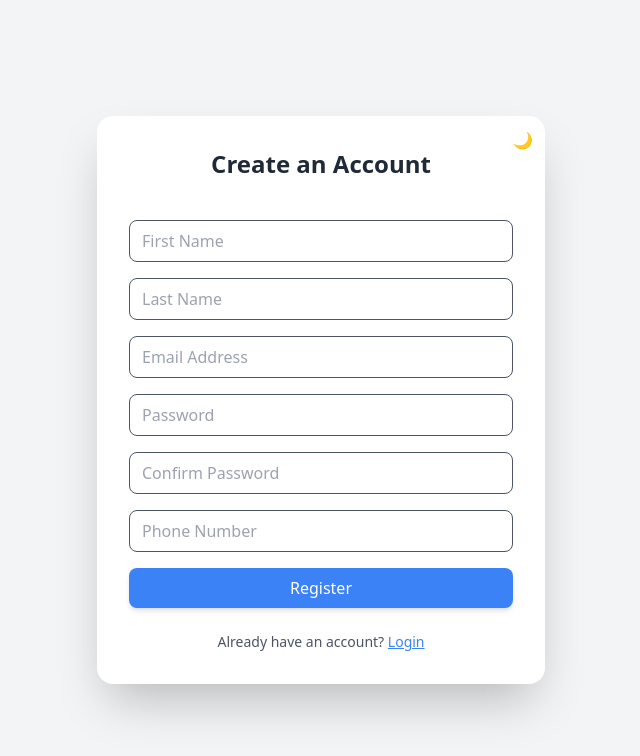
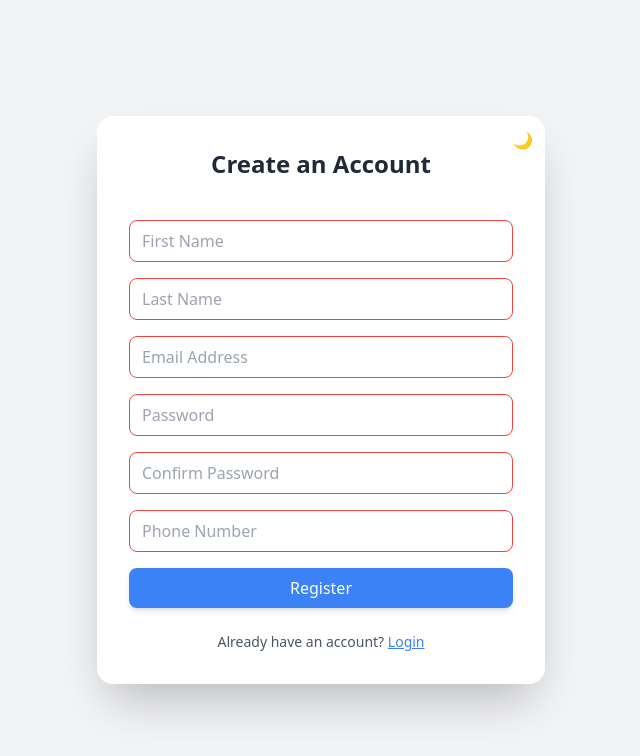
Before and after one commit to GreatDeveloper66/fullstack-starter-react-node, a React (Create React App) app in the folder frontend/: page /login in a window 1280 px wide. Shown: the top 756 px of the page, without its empty margins (319-959 px from the left). Built offline with nearby package versions, Linux system fonts and the light colour scheme.

Commit message:
add tailwind css validation rules

```diff
--- a/frontend/src/Components/FormComponents.jsx
+++ b/frontend/src/Components/FormComponents.jsx
@@ -3,12 +3,15 @@ const GenericInput = ({ type, placeholder, value, setValue, ...props }) => (
     type={type}
     placeholder={placeholder}
     value={value}
+    required
     onChange={(e) => setValue(e.target.value)}
     className="w-full border border-gray-600 dark:border-gray-700 rounded-lg px-3 py-2
                focus:ring-2 focus:ring-blue-400 focus:border-blue-400
                bg-white dark:bg-gray-800 text-gray-800 dark:text-gray-100
                 placeholder-gray-400 dark:placeholder-gray-500
-                transition duration-200 ease-in-out"
+                transition duration-200 ease-in-out
+                invalid:border-red-500 invalid:text-red-500
+                valid:border-green-500 valid:text-green-500"
     {...props}
   />
 );
@@ -39,6 +42,8 @@ const EmailInput = ({ value, setValue, ...props }) => (
     placeholder="Email Address"
     value={value}
     setValue={setValue}
+    pattern="[a-z0-9._%+-]+@[a-z0-9.-]+\.[a-z]{2,}$"
+    title="Please enter a valid email address."
     {...props}
   />
 );
@@ -49,6 +54,8 @@ const PasswordInput = ({ value, setValue, ...props }) => (
     placeholder="Password"
     value={value}
     setValue={setValue}
+    pattern="(?=.*\d)(?=.*[a-z])(?=.*[A-Z]).{8,}"
+    title="Password must be at least 8 characters long and include at least one uppercase letter, one lowercase letter, and one number."
     {...props}
   />
 );
@@ -69,6 +76,10 @@ const PhoneNumberInput = ({ value, setValue, ...props }) => (
     placeholder="Phone Number"
     value={value}
     setValue={setValue}
+    pattern="^\+?[1-9]\d{1,14}$"
+    minvalue="7"
+    maxvalue="10"
+    title="Please enter a valid phone number."
     {...props}
   />
 );
--- a/frontend/tailwind.config.js
+++ b/frontend/tailwind.config.js
@@ -1,9 +1,24 @@
 /** @type {import('tailwindcss').Config} */
+import plugin from 'tailwindcss/plugin';
+
 module.exports = {
   darkMode: "class", // add this line
   content: ["./src/**/*.{js,jsx,ts,tsx}"],
   theme: {
     extend: {},
   },
-  plugins: [],
+  plugins: [
+    plugin(function({ addVariant, e }) {
+      addVariant('valid', ({ modifySelectors, separator }) => {
+        modifySelectors(({ className }) => {
+          return `.${e(`valid${separator}${className}`)}:valid`;
+        });
+      });
+      addVariant('invalid', ({ modifySelectors, separator }) => {
+        modifySelectors(({ className }) => {
+          return `.${e(`invalid${separator}${className}`)}:invalid`;
+        });
+      });
+    }),
+  ],
 }
```
Also changed, not shown: frontend/src/UserAuthForms/LoginForm.jsx (+38 -2 lines).
